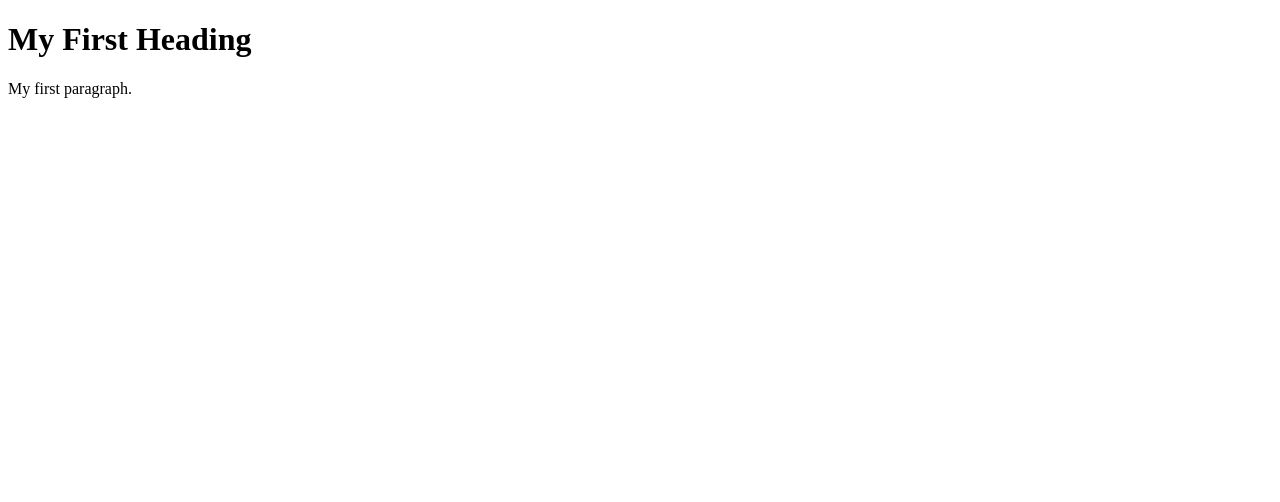
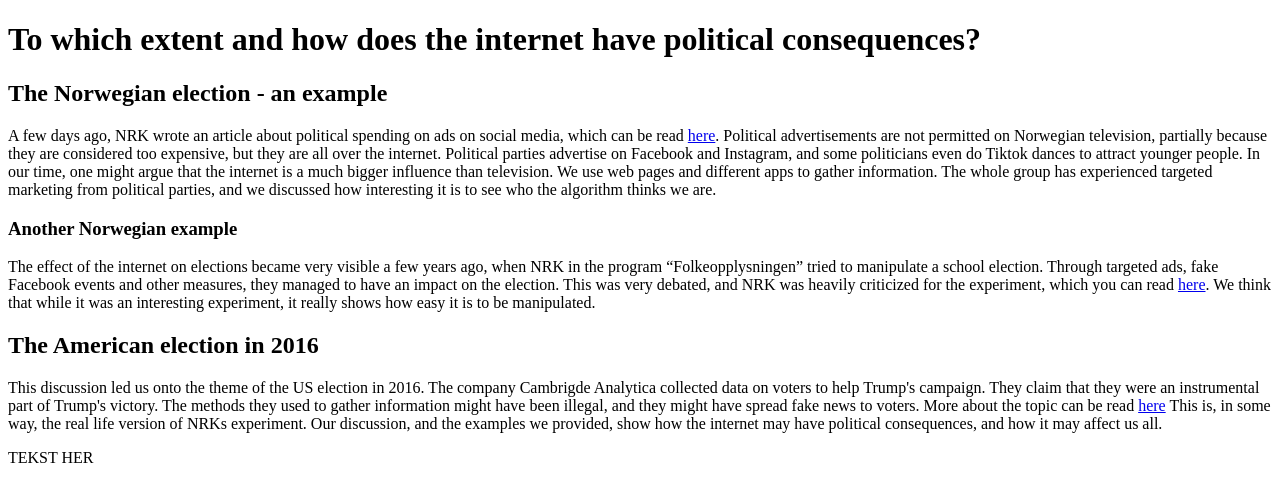
Before and after one commit to Heku-I/G_83_DATA1200, a plain HTML site: page topicalInformation.html in a window 1280 px wide. Drawn offline with Linux system fonts and the light colour scheme.

Commit message:
Update topicalInformation.html

```diff
--- a/topicalInformation.html
+++ b/topicalInformation.html
@@ -1,9 +1,41 @@
 <!DOCTYPE html>
+<a href="/stylesheet.css"></a>
 <html>
+<head>
+    <meta charset="UTF-8">
+    <meta http-equiv="X-UA-Compatible" content="IE=edge">
+    <meta name="viewport" content="width=device-width, initial-scale=1.0">
+    <title>Topical information</title>
+</head>
 <body>
 
-<h1>My First Heading</h1>
-<p>My first paragraph.</p>
-
+<h1>To which extent and how does the internet have political consequences?</h1>
+<h2>The Norwegian election - an example</h2>
+<p>
+A few days ago, NRK wrote an article about political spending on ads on social media, which can be read
+ <a href="https://www.nrk.no/tromsogfinnmark/sa-mye-har-arbeiderpartiet_-senterpartiet_-hoyre-og-de-andre-store-brukt-pa-valgkamp-hos-facebook-1.15638270
+" target="_blank">here</a>.
+Political advertisements are not permitted on Norwegian television, partially because they are considered too expensive,
+but they are all over the internet. Political parties advertise on Facebook and Instagram, and some politicians even do
+Tiktok dances to attract younger people. In our time, one might argue that the internet is a much bigger influence than
+television. We use web pages and different apps to gather information. The whole group has experienced targeted marketing
+from political parties, and we discussed how interesting it is to see who the algorithm thinks we are.
+</p>
+<h3>Another Norwegian example</h3>
+<p>The effect of the internet on elections became very visible a few years ago, when NRK in the program “Folkeopplysningen” tried
+to manipulate a school election. Through targeted ads, fake Facebook events and other measures, they managed to have an impact on
+the election. This was very debated, and NRK was heavily criticized for the experiment, which you can read <a href="https://www.nrk.no/norge/folkeopplysningen-forsokte-a-manipulere-skolevalg-1.14686244" target="_blank">here</a>.
+ We think that while it was an interesting experiment, it really shows how easy it is to be manipulated.
+</p>
+<h2>The American election in 2016</h2>
+<p>
+This discussion led us onto the theme of the US election in 2016. The company Cambrigde Analytica collected data on voters to
+help Trump's campaign. They claim that they were an instrumental part of Trump's victory. The methods they used to gather
+information might have been illegal, and they might have spread fake news to voters. More about the topic can be read
+ <a href="https://no.wikipedia.org/wiki/Cambridge_Analytica" target="_blank">here</a> This is, in some way,
+the real life version of NRKs experiment.
+Our discussion, and the examples we provided, show how the internet may have political consequences, and how it may affect us all.
+</p>
+<footer>TEKST HER</footer>
 </body>
 </html>
```
